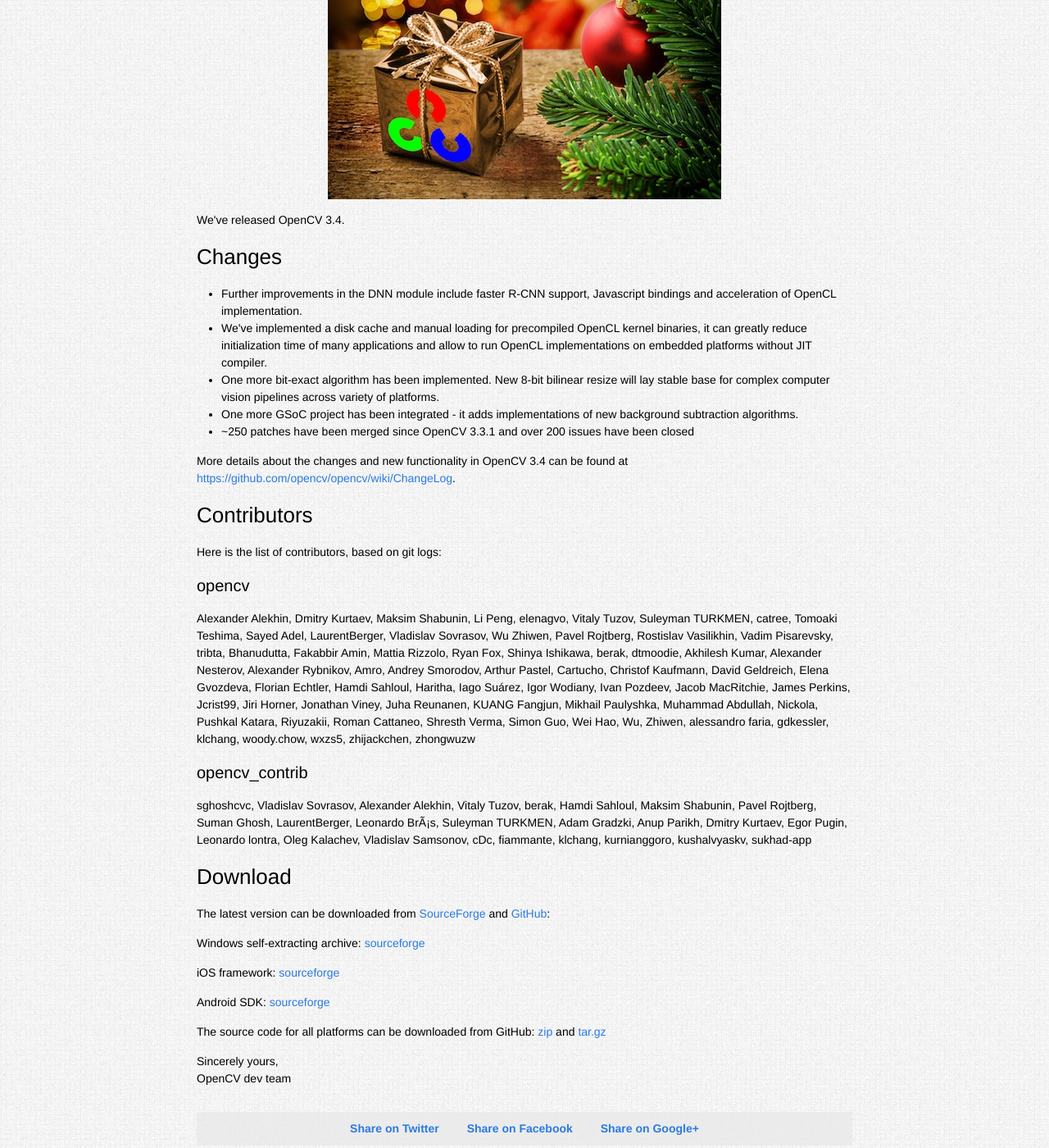
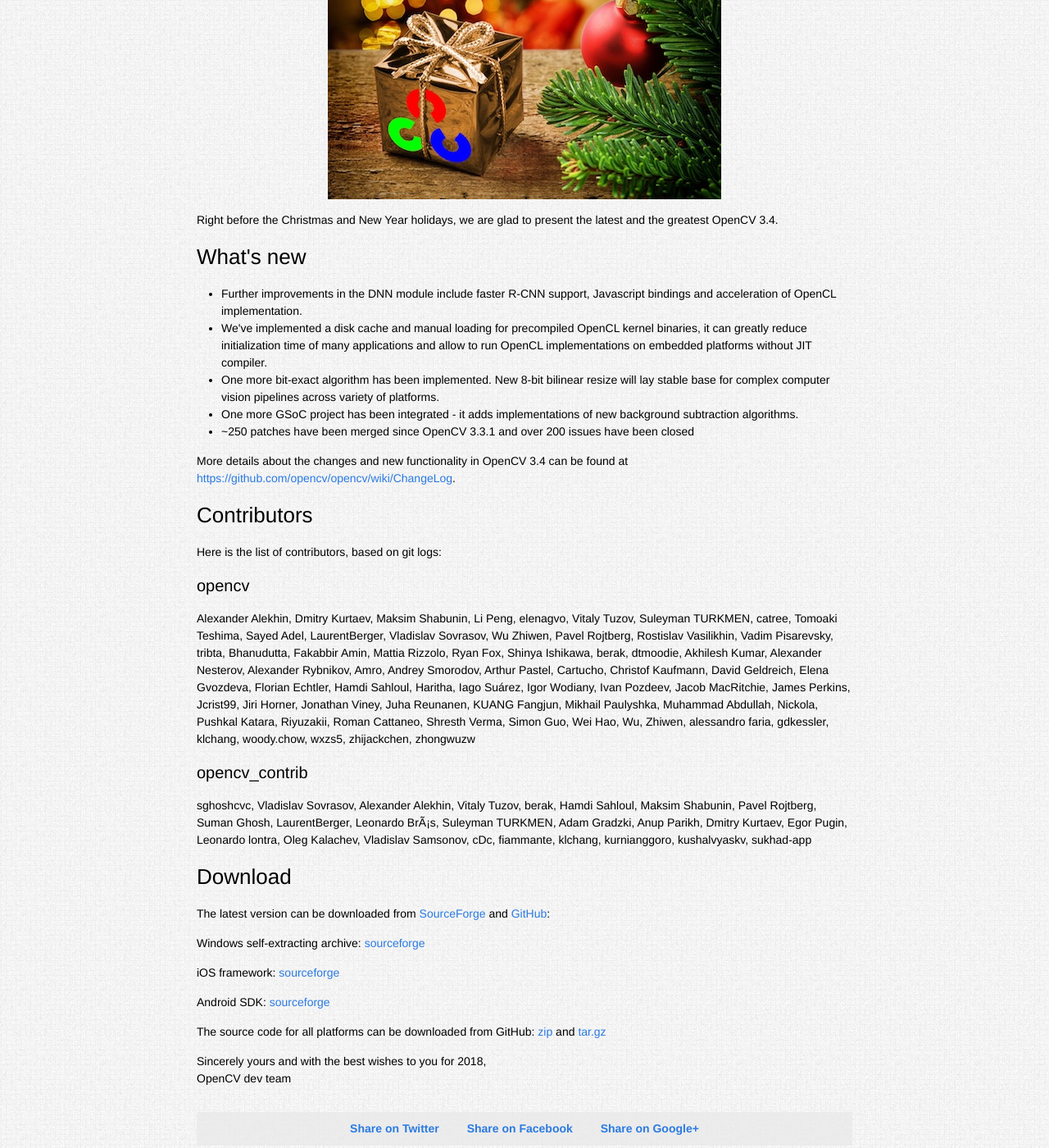
Before and after one commit to opencv-infrastructure/opencv.org, a Jekyll site: the page built from _posts/2017-12-23-opencv-3-4.html, in a window 1280 px wide and 1400 px high, scrolled down 377 px. Shown: the whole window at 82% size. Built offline with Jekyll 4.4.1, drawn with Linux system fonts in a browser that asks for light colours.

Commit message:
Fixes to 3.4 release announcement

```diff
--- a/_posts/2017-12-23-opencv-3-4.html
+++ b/_posts/2017-12-23-opencv-3-4.html
@@ -3,14 +3,14 @@ date: 2017-12-23 14:00:00 +0300
 layout: post
 permalink: opencv-3-4.html
 published: true
-short: "OpenCV 3.4 has been released!"
+short: "Right before the Christmas and New Year holidays, we are glad to present the latest and the greatest OpenCV 3.4."
 title: OpenCV 3.4
 ---
 <img class="center" src="{{ site.baseurl }}{% link assets/news/opencv_ny.jpg %}" alt="OpenCV logo on the present box near the Cristmas tree"/>
 
-<p>We've released OpenCV 3.4.</p>
+<p>Right before the Christmas and New Year holidays, we are glad to present the latest and the greatest OpenCV 3.4.</p>
 
-<h3>Changes</h3>
+<h3>What's new</h3>
 
 <ul>
     <li>Further improvements in the DNN module include faster R-CNN support, Javascript bindings and acceleration of OpenCL implementation.</li>
@@ -54,6 +54,6 @@ title: OpenCV 3.4
 <p>The source code for all platforms can be downloaded from GitHub: <a href="{{ site.link_gh }}/opencv/archive/3.4.0.zip">zip</a> and <a href="{{ site.link_gh }}/opencv/archive/3.4.0.tar.gz">tar.gz</a></p>
 
 <p>
-Sincerely yours,<br/>
+Sincerely yours and with the best wishes to you for 2018,<br/>
 OpenCV dev team
 </p>
```
